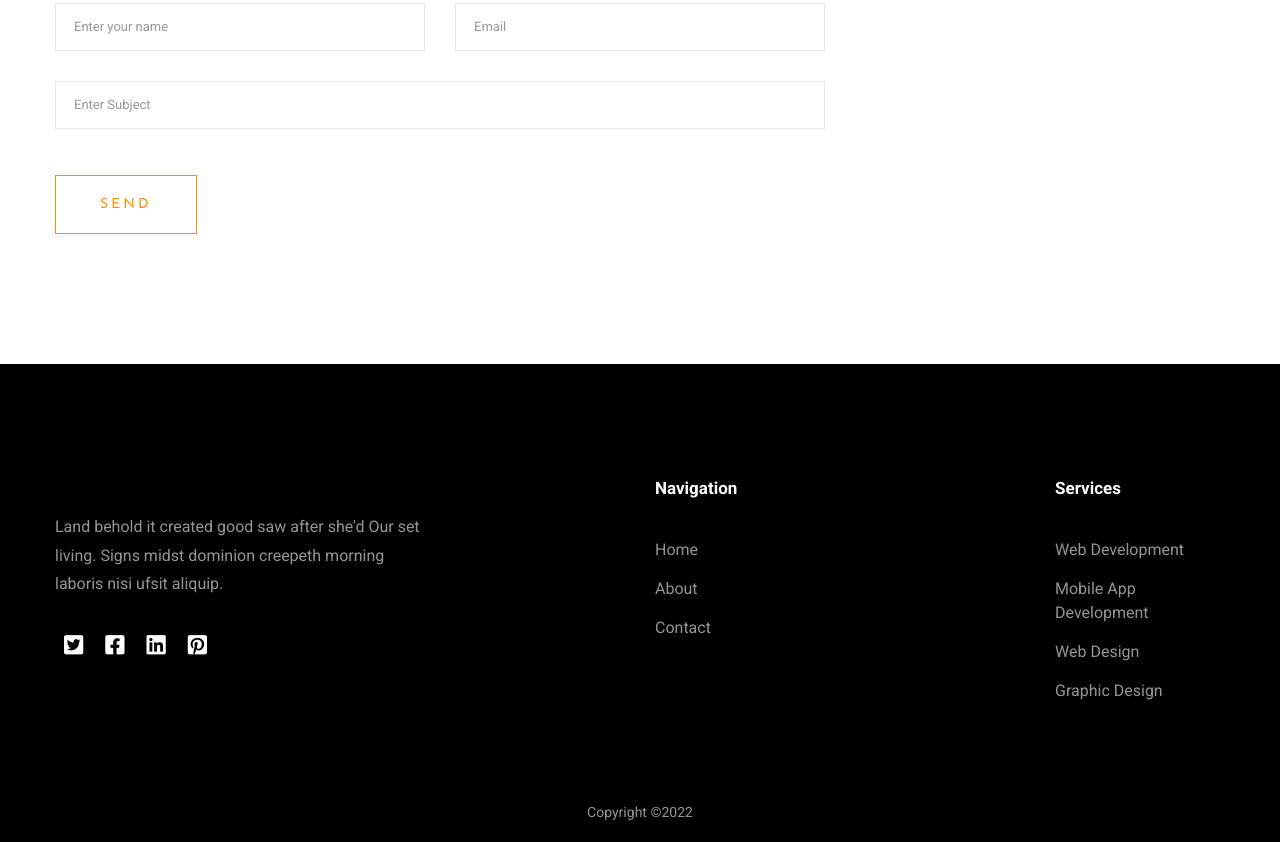
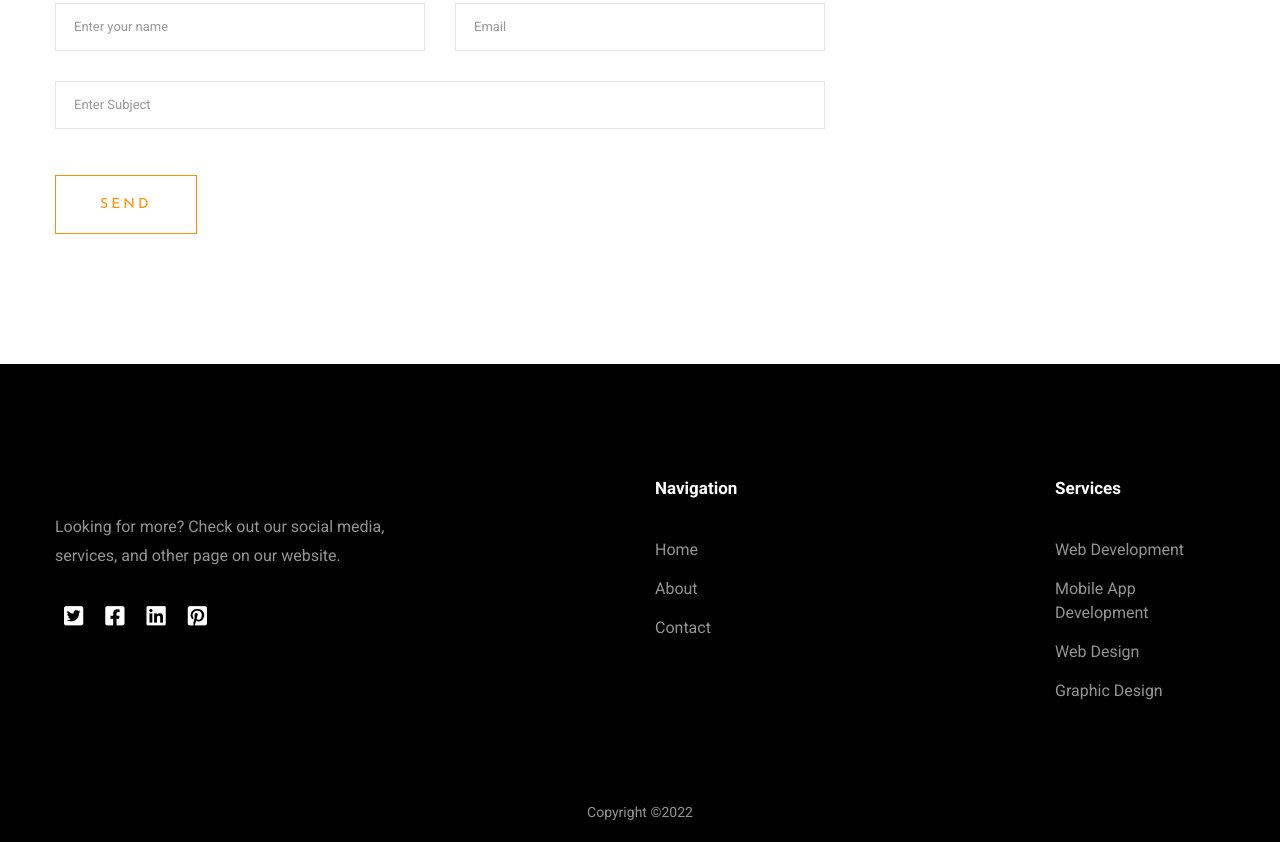
Before and after one commit to AlexAntoine/Hidden-Leaf-Group, a website: page contact.html in a window 1280 px wide. Shown: the part 899-1741 px from the top of the page. Drawn offline with Linux system fonts and the light colour scheme.

Commit message:
change paragrpah content

```diff
--- a/contact.html
+++ b/contact.html
@@ -169,7 +169,7 @@
                                     </div>
                                     <div class="footer-tittle">
                                         <div class="footer-pera">
-                                            <p>Land behold it created good saw after she'd Our set living. Signs midst dominion creepeth morning laboris nisi ufsit aliquip.</p>
+                                            <p>Looking for more? Check out our social media, services, and other page on our website.</p>
                                         </div>
                                         <!-- social -->
                                         <div class="footer-social">
```
